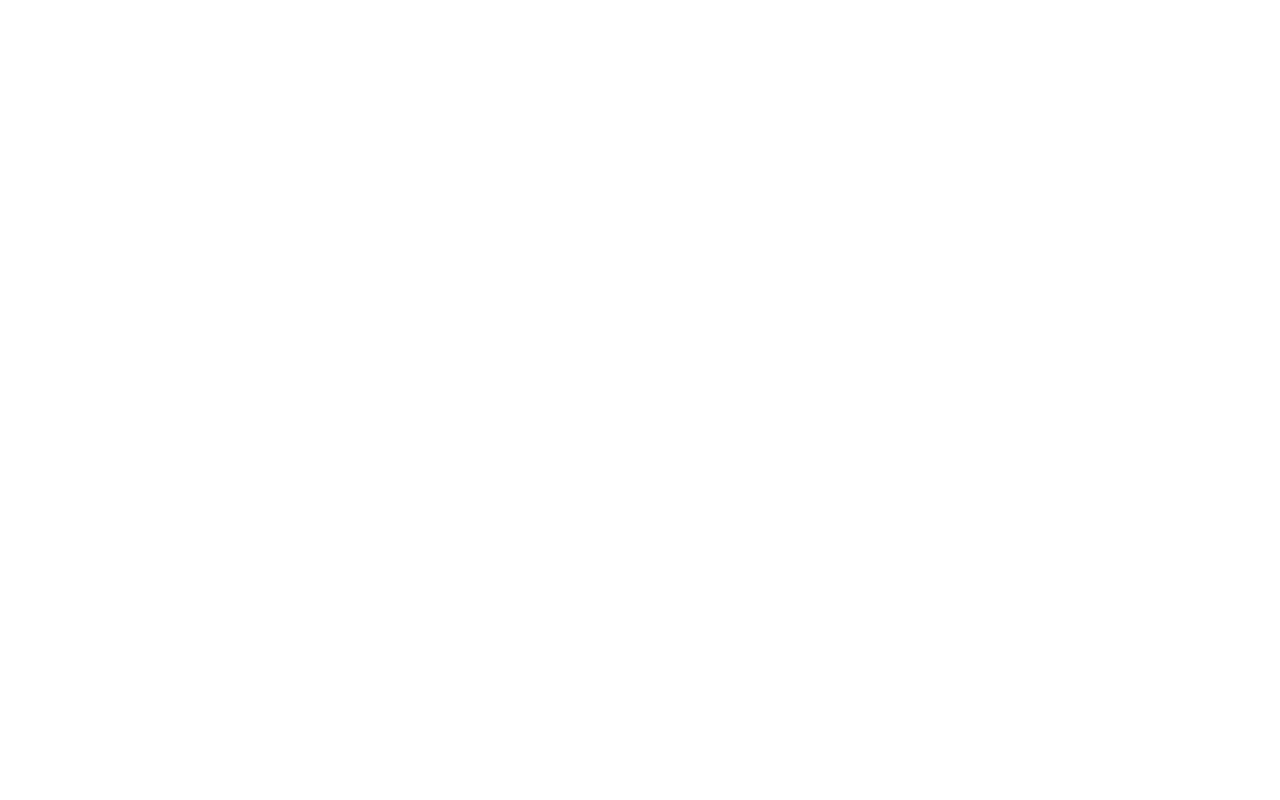
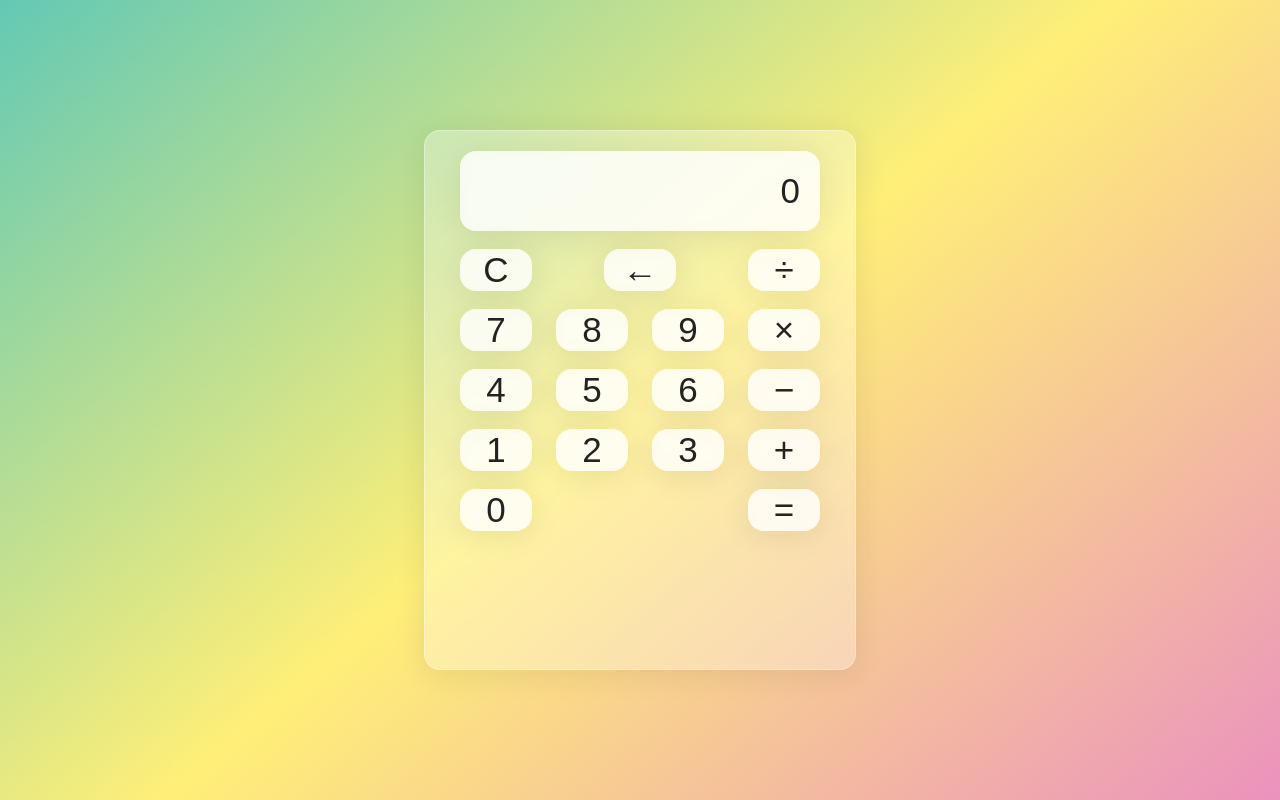
Before and after one commit to Alexsandro-Carvalho/calculadora, a plain HTML site: page index.html in a window 1280 px wide. Drawn offline with Linux system fonts and the light colour scheme.

Commit message:
atualização 1.0

```diff
--- a/index.html
+++ b/index.html
@@ -3,9 +3,79 @@
 <head>
     <meta charset="UTF-8">
     <meta name="viewport" content="width=device-width, initial-scale=1.0">
+    <link rel="stylesheet" href="style.css">
     <title>Calculadora</title>
 </head>
 <body>
+    <div class="wrapper">
+        <section class="screen">
+            0
+        </section>
+        <section class="calc-buttons">
+            <div class="calc-button-row">
+                <button class="calc-button double">
+                    C
+                </button>
+                <button class="calc-button">
+                    &larr;
+                </button>
+                <button class="calc-button">
+                    &divide;
+                </button>
+            </div>
+            <div class="calc-button-row">
+                <button class="calc-button">
+                    7
+                </button>
+                <button class="calc-button">
+                    8
+                </button>
+                <button class="calc-button">
+                    9
+                </button>
+                <button class="calc-button">
+                    &times;
+                </button>
+            </div>
+            <div class="calc-button-row">
+                <button class="calc-button">
+                    4
+                </button>
+                <button class="calc-button">
+                    5
+                </button>
+                <button class="calc-button">
+                    6
+                </button>
+                <button class="calc-button">
+                    &minus;
+                </button>
+            </div>
+            <div class="calc-button-row">
+                <button class="calc-button">
+                    1
+                </button>
+                <button class="calc-button">
+                    2
+                </button>
+                <button class="calc-button">
+                    3
+                </button>
+                <button class="calc-button">
+                    &plus;
+                </button>
+            </div>
+            <div class="calc-button-row">
+                <button class="calc-button triple">
+                    0
+                </button>
+                <button class="calc-button">
+                    &equals;
+                </button>
+            </div>
+        </section>
+    </div>
 
+    <script src="script.js"></script>
 </body>
 </html>
--- /dev/null
+++ b/style.css
@@ -0,0 +1,69 @@
+html {
+    box-sizing: border-box;
+    height: 100%;
+}
+
+*,
+*::before,
+*::after{
+    box-sizing: inherit;
+    margin: 0;
+    padding: 0;
+}
+
+body{
+    align-items: center;
+    background: linear-gradient(320deg,#eb92be,#ffef78,#63c9b4);
+    display: flex;
+    font-family: 'Dosis', sans-serif;
+    height: inherit;
+    justify-content: center;
+}
+
+.wrapper{
+    backdrop-filter: blur(5.5px);
+    -webkit-backdrop-filter: blur(5.5px);
+    border-radius: 16px;
+    box-shadow: 0 4px 30px rgba(35, 35, 35, 0.1);
+    color: #232323;
+    backdrop-filter: blur(4px);
+    -webkit-backdrop-filter: blur(4px);
+    background: rgba(255,255,255, 0.30);
+    border: 1px solid rgba(255,255,255, 0.34);
+    flex-basis: 400px;
+    height: 540px;
+    padding: 20px 35px;
+}
+
+.screen{
+    backdrop-filter: blur(5.5px);
+    -webkit-backdrop-filter: blur(5.5px);
+    background: rgba(255,255,255, 0.75);
+    border-radius: 16px;
+    box-shadow: 0 4px 30px rgba(35, 35, 35, 0.1);
+    color: #232323;
+    font-size: 35px;
+    overflow: auto;
+    padding: 20px;
+    text-align: right;
+    width: 360px;
+}
+
+.calc-button-row{
+    display: flex;
+    justify-content: space-between;
+    margin: 5% 0;
+}
+
+.calc-button{
+    backdrop-filter: blur(5.5px);
+    -webkit-backdrop-filter: blur(5.5px);
+    background: rgba(255,255,255,0.75);
+    border: 1px solid rgba(255,255,255, 0.01);
+    border-radius: 16px;
+    box-shadow: 0 4px 30px rgba(35, 35, 35, 0.1);
+    color: #232323;
+    flex-basis: 20%;
+    font-family: inherit;
+    font-size: 35px;
+}
```
Also changed, not shown: script.js (added).
